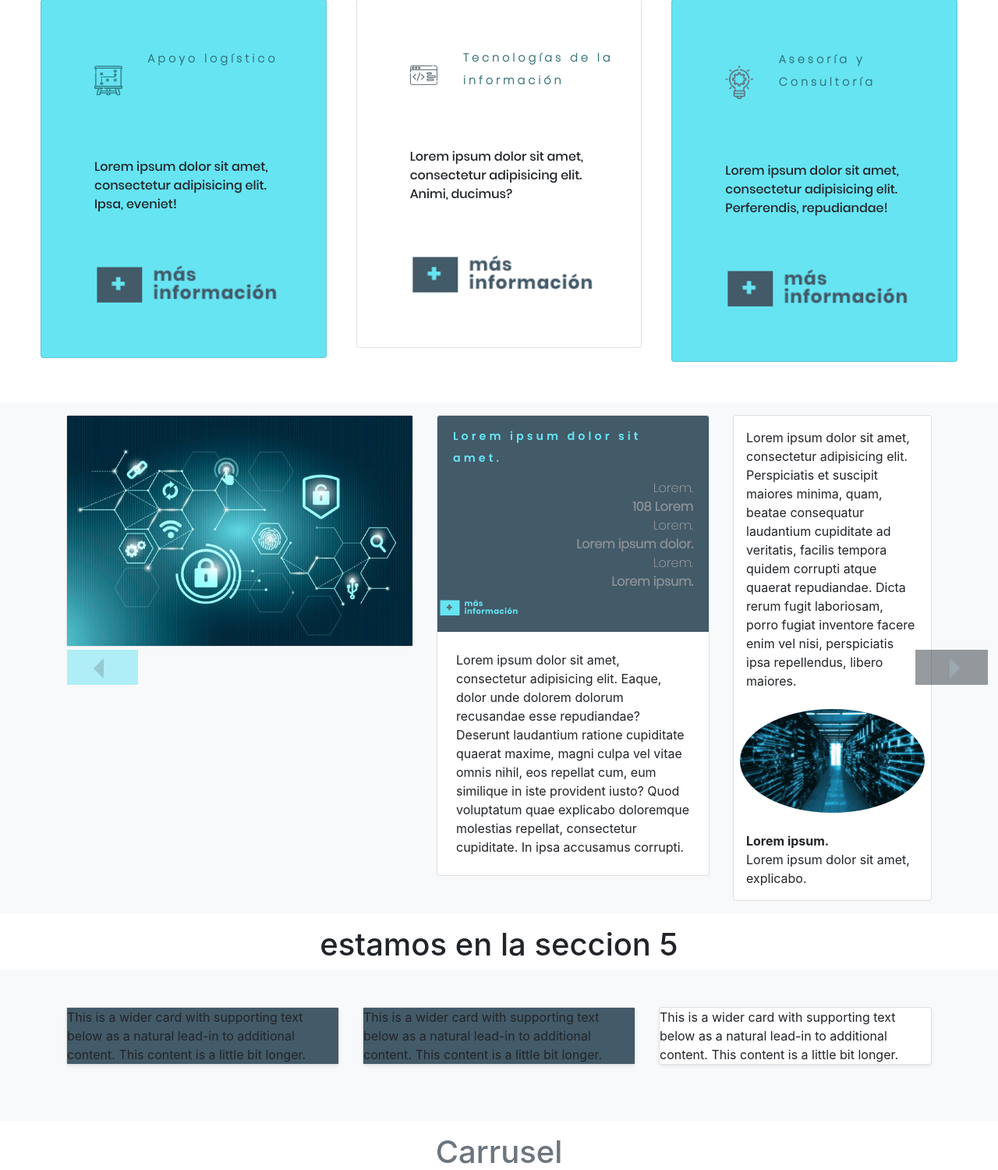
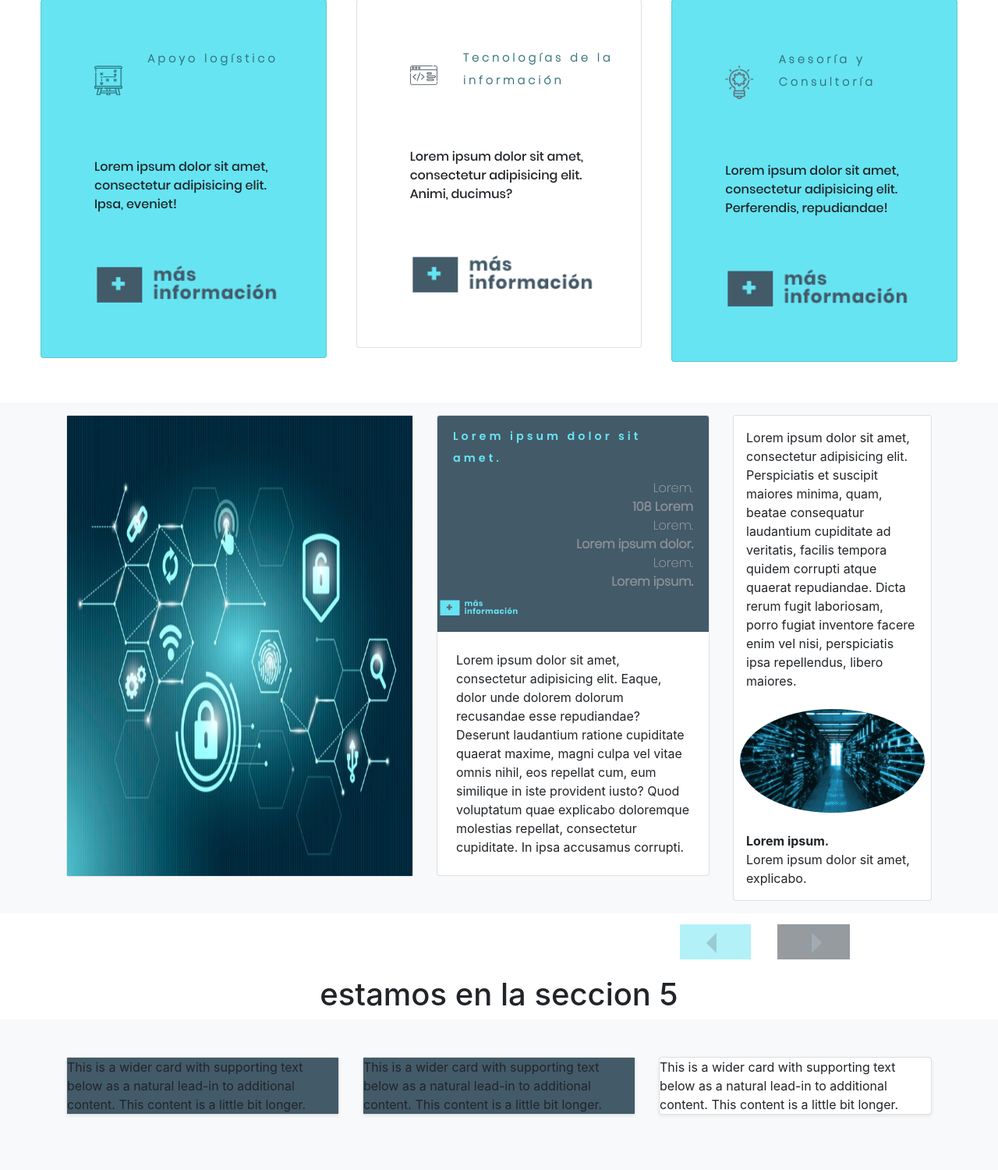
Before and after one commit to JJGuaca/EstratcoProyecto, a PHP site: page / in a window 1280 px wide. Shown: the part 1266-2766 px from the top of the page at 78% size. Run offline with PHP 8.4, Linux system fonts and the light colour scheme; some web fonts are replaced.

Commit message:
Seccion 4
Ajuste de Carrusel seccion 4

```diff
--- a/css/propios.css
+++ b/css/propios.css
@@ -73,3 +73,37 @@ div>p{
     flex: 1 1 auto;
     padding: 0rem;
 }
+
+
+.carousel-control-next {
+    position: absolute;
+    top: 0;
+    bottom: 0;
+    display: -ms-flexbox;
+    display: inline-flex;
+    -ms-flex-align: center;
+    align-items: center;
+    -ms-flex-pack: center;
+    justify-content: center;
+    width: 0%;
+    color: #fff;
+    text-align: center;
+    opacity: .5;
+    left: 91%;
+}
+.carousel-control-prev {
+    position: absolute;
+    top: 0;
+    bottom: 0;
+    display: -ms-flexbox;
+    display: inline-flex;
+    -ms-flex-align: center;
+    align-items: center;
+    -ms-flex-pack: center;
+    justify-content: center;
+    width: 0%;
+    color: #fff;
+    text-align: center;
+    opacity: .5;
+    left: 77%;
+}
--- a/index.html
+++ b/index.html
@@ -123,16 +123,16 @@
 
 		<!--SECCION 4-->
 		<section id="secc4 imgSlider">
-			<div id="carouselExampleControls" class="carousel slide" data-ride="carousel">
+			<div id="carsec4" class="carousel slide" data-ride="carousel">
 				<div class="carousel-inner">
-					<div class="carousel-item active">
+					<div class="carousel-item active" style="padding-bottom: 4rem">
 						<!--1slide-->
 						<div class="album p-3 bg-light">
 							<div class="container">
 								<div class="row">
 									<div class="col-md-5">
 										<div class="card">
-											<img src="img/slider1/img1.jpg" alt="IMGCARD">
+											<img src="img/slider1/img1.jpg" alt="IMGCARD" style="height: 590px;">
 										</div>
 									</div>
 									<div class="col-md-4">
@@ -140,15 +140,20 @@
 											<div class="card-header bg-dark3" style="">
 												<h2 class="card-title colorAgua w-10" style="font-family: 'Poppins-SemiBold';letter-spacing: 4px;line-height: 1.8rem;font-weight: 700;    font-size: 90%;">Lorem ipsum dolor sit amet.</h2>
 												<p class="text-right" style="font-family: 'Poppins-ExtraLight'; color:#b0b0b0;">Lorem.<br>
-													<strong  style="font-family: 'Poppins-Light'; color: #b6b1b1a6;">108 Lorem</strong></p>
+													<strong  style="font-family: 'Poppins-Light'; color: #b6b1b1a6;">108 Lorem
+													</strong>
+												</p>
 												<p class="text-right" style="font-family: 'Poppins-ExtraLight'; color:#b0b0b0;">Lorem.<br>
-														<strong strong  style="font-family: 'Poppins-Light'; color: #b6b1b1a6;">Lorem ipsum dolor.</strong></p>
+													<strong strong  style="font-family: 'Poppins-Light'; color: #b6b1b1a6;">Lorem ipsum dolor.
+													</strong>
+												</p>
 												<p class="text-right" style="font-family: 'Poppins-ExtraLight'; color:#b0b0b0;">Lorem.<br>
-															<strong strong  style="font-family: 'Poppins-Light'; color: #b6b1b1a6;">Lorem ipsum.</strong></p>
+														<strong strong  style="font-family: 'Poppins-Light'; color: #b6b1b1a6;">Lorem ipsum.
+														</strong>
+												</p>
 												<button class="btn" style="background-color: transparent;">
 													<img src="img/slider1/mas-informacion-.png" alt="RED" style="width: 50%;position: relative;right: 5rem;" onmouseover="scale(this);" onmouseout="scalenot(this);" id="mas2Sec4">
 												</button>
-
 											</div>
 											<div class="card-body">
 												<p class="card-text p-4">Lorem ipsum dolor sit amet, consectetur adipisicing elit. Eaque, dolor unde dolorem dolorum recusandae esse repudiandae? Deserunt laudantium ratione cupiditate quaerat maxime, magni culpa vel vitae omnis nihil, eos repellat cum, eum similique in iste provident iusto? Quod voluptatum quae explicabo doloremque molestias repellat, consectetur cupiditate. In ipsa accusamus corrupti.</p>
@@ -169,13 +174,13 @@
 						</div>
 					</div>
 					<!--2 slide-->
-								<div class="carousel-item">
+					<div class="carousel-item" style="padding-bottom: 4rem">
 						<div class="album p-3 bg-light">
 							<div class="container">
 								<div class="row">
 									<div class="col-md-5">
 										<div class="card">
-														<img src="img/slider1/img3.jpg" alt="IMGCARD">
+											<img src="img/slider1/img3.jpg" alt="IMGCARD" style="height: 590px;">
 										</div>
 									</div>
 									<div class="col-md-4">
@@ -183,7 +188,8 @@
 											<div class="card-header bg-dark3" style="">
 												<h2 class="card-title colorAgua w-10" style="font-family: 'Poppins-SemiBold';letter-spacing: 4px;line-height: 1.8rem;font-weight: 700;    font-size: 90%;">Lorem ipsum dolor sit amet.</h2>
 												<p class="text-right" style="font-family: 'Poppins-ExtraLight'; color:#b0b0b0;">Lorem.<br>
-																<strong  style="font-family: 'Poppins-Light'; color: #b6b1b1a6;">108 Lorem</strong></p>
+													<strong  style="font-family: 'Poppins-Light'; color: #b6b1b1a6;">108 Lorem</strong>
+												</p>
 												<p class="text-right" style="font-family: 'Poppins-ExtraLight'; color:#b0b0b0;">Lorem.<br>
 														<strong strong  style="font-family: 'Poppins-Light'; color: #b6b1b1a6;">Lorem ipsum dolor.</strong></p>
 												<p class="text-right" style="font-family: 'Poppins-ExtraLight'; color:#b0b0b0;">Lorem.<br>
@@ -191,7 +197,6 @@
 												<button class="btn" style="background-color: transparent;">
 													<img src="img/slider1/mas-informacion-.png" alt="RED" style="width: 50%;position: relative;right: 5rem;" onmouseover="scale(this);" onmouseout="scalenot(this);" id="mas2Sec4">
 												</button>
-
 											</div>
 											<div class="card-body">
 												<p class="card-text p-4">Lorem ipsum dolor sit amet, consectetur adipisicing elit. Eaque, dolor unde dolorem dolorum recusandae esse repudiandae? Deserunt laudantium ratione cupiditate quaerat maxime, magni culpa vel vitae omnis nihil, eos repellat cum, eum similique in iste provident iusto? Quod voluptatum quae explicabo doloremque molestias repellat, consectetur cupiditate. In ipsa accusamus corrupti.</p>
@@ -212,13 +217,13 @@
 						</div>
 					</div>
 					<!--Slide 3-->
-											<div class="carousel-item">
+					<div class="carousel-item" style="padding-bottom: 4rem">
 						<div class="album p-3 bg-light">
 							<div class="container">
 								<div class="row">
 									<div class="col-md-5">
 										<div class="card">
-																	<img src="img/slider1/img2.jpg" alt="IMGCARD">
+											<img src="img/slider1/img2.jpg" alt="IMGCARD" style="height: 590px;">
 										</div>
 									</div>
 									<div class="col-md-4">
@@ -234,7 +239,6 @@
 												<button class="btn" style="background-color: transparent;">
 													<img src="img/slider1/mas-informacion-.png" alt="RED" style="width: 50%;position: relative;right: 5rem;" onmouseover="scale(this);" onmouseout="scalenot(this);" id="mas2Sec4">
 												</button>
-
 											</div>
 											<div class="card-body">
 												<p class="card-text p-4">Lorem ipsum dolor sit amet, consectetur adipisicing elit. Eaque, dolor unde dolorem dolorum recusandae esse repudiandae? Deserunt laudantium ratione cupiditate quaerat maxime, magni culpa vel vitae omnis nihil, eos repellat cum, eum similique in iste provident iusto? Quod voluptatum quae explicabo doloremque molestias repellat, consectetur cupiditate. In ipsa accusamus corrupti.</p>
@@ -254,19 +258,21 @@
 							</div>
 						</div>
 					</div>
-													</div>
-													<a class="carousel-control-prev" href="#carouselExampleControls" role="button" data-slide="prev">
+					<div class="carousel-caption d-none d-md-block">
+						<a class="carousel-control-prev" href="#carsec4" role="button" data-slide="prev">
 							<span class="carousel-control-prev-icon" aria-hidden="true">
 								<img src="img/slider1/boton-slide.png" alt="IZQ">
 							</span>
 							<span class="sr-only">Previous</span>
 						</a>
-													<a class="carousel-control-next" href="#carouselExampleControls" role="button" data-slide="next">
+						<a class="carousel-control-next" href="#carsec4" role="button" data-slide="next">
 							<span class="carousel-control-next-icon" aria-hidden="true">
-															<img src="img/slider1/boton-slide-derecho.png" alt="IZQ">
+								<img src="img/slider1/boton-slide-derecho.png" alt="DER">
 							</span>
 							<span class="sr-only">Next</span>
 						</a>
+					</div>
+				</div>
 			</div>
 		</section>
 
```
Lines whose indentation alone changed are shown as unchanged.
